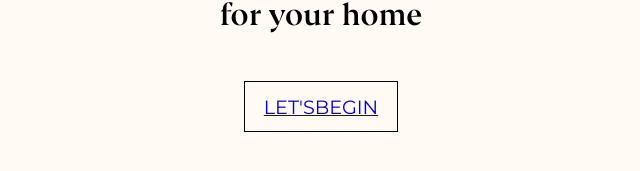
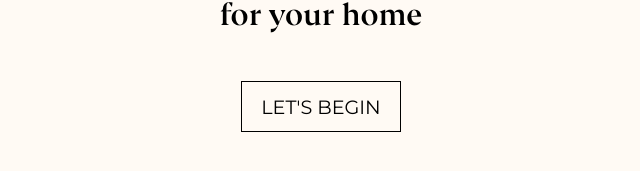
Before and after one commit to jennifertechel/plant-app, a React (Vite) app: page / in a window 1280 px wide. Shown: the part 343-514 px from the top of the page, without its empty margins (319-959 px from the left). Built offline with nearby package versions, Linux system fonts and the light colour scheme; no server answers.

Commit message:
moved Header to App and updated NavLinks

```diff
--- a/src/App.tsx
+++ b/src/App.tsx
@@ -1,4 +1,5 @@
 import { Outlet } from "react-router-dom";
+import Header from "./Components/Header";
 import { usePlantMatch } from "./hooks/usePlantMatch";
 
 function App() {
@@ -7,6 +8,7 @@ function App() {
 
   return (
     <div>
+      <Header />
       <Outlet />
     </div>
   );
--- a/src/Components/OutlinedButton.tsx
+++ b/src/Components/OutlinedButton.tsx
@@ -1,17 +1,15 @@
 import { createUseStyles } from "react-jss";
-import { NavLink } from "react-router-dom";
 
-function OutlinedButton() {
+interface Props {
+  children: React.ReactNode;
+}
+
+function OutlinedButton(props: Props) {
   const classes = useStyles();
 
-  return (
-    <>
-      <button className={classes.button}>
-        <NavLink to="quizpageone">Let'sBegin</NavLink>
-      </button>
-    </>
-  );
+  return <button className={classes.button}>{props.children}</button>;
 }
+
 const useStyles = createUseStyles({
   button: {
     padding: "0.8rem 1.2rem",
--- a/src/pages/MatchListOverview.tsx
+++ b/src/pages/MatchListOverview.tsx
@@ -1,12 +1,12 @@
 import { createUseStyles } from "react-jss";
-import Header from "../Components/Header";
 
 function MatchListOverview() {
   const classes = useStyles();
   return (
     <>
-      <Header />
-      <main className={classes.main}></main>
+      <main className={classes.main}>
+        <h2>This is Match List Overview</h2>
+      </main>
     </>
   );
 }
--- a/src/pages/PlantInfo.tsx
+++ b/src/pages/PlantInfo.tsx
@@ -1,12 +1,12 @@
 import { createUseStyles } from "react-jss";
-import Header from "../Components/Header";
 
 function PlantInfo() {
   const classes = useStyles();
   return (
     <>
-      <Header />
-      <main className={classes.main}></main>
+      <main className={classes.main}>
+        <h2>This is Plant Info</h2>
+      </main>
     </>
   );
 }
--- a/src/pages/QuizPageOne.tsx
+++ b/src/pages/QuizPageOne.tsx
@@ -1,13 +1,11 @@
 import { createUseStyles } from "react-jss";
-import Header from "../Components/Header";
 
 function QuizPageOne() {
   const classes = useStyles();
   return (
     <>
-      <Header />
       <main className={classes.main}>
-        <h2>This is quizpageone</h2>
+        <h2>This is Quiz Page One</h2>
       </main>
     </>
   );
--- a/src/pages/QuizPageTwo.tsx
+++ b/src/pages/QuizPageTwo.tsx
@@ -1,12 +1,12 @@
 import { createUseStyles } from "react-jss";
-import Header from "../Components/Header";
 
 function QuizPageTwo() {
   const classes = useStyles();
   return (
     <>
-      <Header />
-      <main className={classes.main}></main>
+      <main className={classes.main}>
+        <h2>This is Quiz Page One</h2>
+      </main>
     </>
   );
 }
--- a/src/pages/StartPage.tsx
+++ b/src/pages/StartPage.tsx
@@ -1,17 +1,20 @@
 import { createUseStyles } from "react-jss";
-import Header from "../Components/Header";
+import { NavLink } from "react-router-dom";
 import OutlinedButton from "../Components/OutlinedButton";
 
 function StartPage() {
   const classes = useStyles();
   return (
     <>
-      <Header />
       <main className={classes.main}>
         <p className={classes.p}>
           Do our test to find the right plants for your home
         </p>
-        <OutlinedButton />
+        <OutlinedButton>
+          <NavLink to="quizpageone" className={classes.buttonLink}>
+            Let's Begin
+          </NavLink>
+        </OutlinedButton>
       </main>
     </>
   );
@@ -31,6 +34,10 @@ const useStyles = createUseStyles({
     textAlign: "center",
     marginBottom: "3rem",
   },
+  buttonLink: {
+    textDecoration: "none",
+    color: "black",
+  },
 });
 
 export default StartPage;
```
Also changed, not shown: src/Components/FilledButton.tsx (+6 -2 lines).
